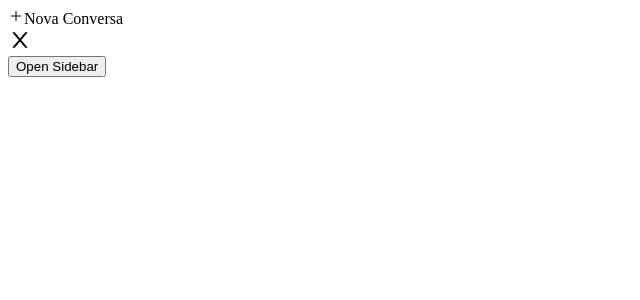
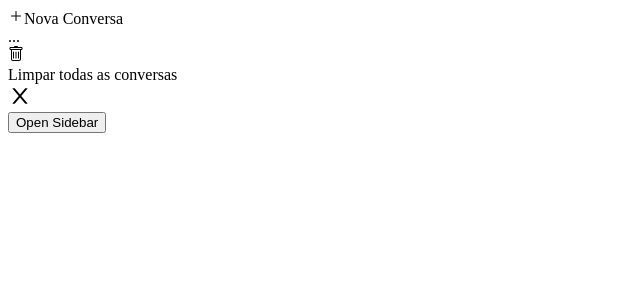
Before and after one commit to valdir-ti/chatgpt-clone, a Next.js app: page / in a window 1280 px wide. Shown: the top 300 px of the page, without its empty margins (0-640 px from the left). Built offline with nearby package versions, Linux system fonts and the light colour scheme.

Commit message:
feat: add sidebar bottom button

```diff
--- a/src/app/page.tsx
+++ b/src/app/page.tsx
@@ -12,12 +12,19 @@ export default function Home() {
     setSidebarOpened(false)
   }
 
+  const handleClearConversations = () => {}
+
+  const handleNewChat = () => {}
+
   return (
     <main className="flex min-h-screen bg-gpt-gray">
       <Sidebar
         open={sidebarOpened}
         onClose={closeSidebar}
+        onClear={handleClearConversations}
+        onNewChat={handleNewChat}
       >
+        <div>...</div>
       </Sidebar>
       <section className='flex flex-col w-full'>
         <button onClick={() => setSidebarOpened(true)}>Open Sidebar</button>
--- a/src/components/Sidebar.tsx
+++ b/src/components/Sidebar.tsx
@@ -2,14 +2,19 @@ import React from "react"
 
 import IconClose from "./icons/IconClose"
 import IconAdd from "./icons/IconAdd"
+import IconTrash from "./icons/IconTrash"
+
+import { SidebarButton } from "./SidebarButton"
 
 type SidebarProps = {
     open: boolean
     onClose: () => void
+    onClear: () => void
+    onNewChat: () => void
     children: React.ReactNode
 }
 
-export const Sidebar = ({ open, onClose, children}: SidebarProps) => {
+export const Sidebar = ({ open, onClose, onClear, onNewChat, children}: SidebarProps) => {
   return (
     <section className={`fixed left-0 top-0 bottom-0 text-white
                         ${open ? "w-screen bg-gray-600/75" : "w-0"}
@@ -18,14 +23,22 @@ export const Sidebar = ({ open, onClose, children}: SidebarProps) => {
         <div className={`transition-all duration-300 flex h-screen ${open ? "ml-0" : "-ml-96"} md:ml-0`}>
             <div className="flex flex-col w-64 p-2 bg-gray-900">
 
-               <div className="flex items-center p-3 rounded-md text-sm cursor-pointer border border-white/20 hover:bg-gray-500/20">
-                    <IconAdd height={16} width={16} className="mr-3"/>
-                    Nova Conversa
-               </div>
+                <div onClick={onNewChat} className="flex items-center p-3 rounded-md text-sm cursor-pointer border border-white/20 hover:bg-gray-500/20">
+                        <IconAdd height={16} width={16} className="mr-3"/>
+                        Nova Conversa
+                </div>
 
-               <div></div>
+                <nav className="flex-1 pt-2 overflow-y-auto">
+                        {children}
+                </nav>
 
-               <div></div>
+                <div className="border-t border-gray-700 pt-2">
+                    <SidebarButton
+                        icon={<IconTrash width={16} height={16} />}
+                        label="Limpar todas as conversas"
+                        onClick={onClear}
+                    />
+                </div>
 
             </div>
             <div className="flex justify-center items-center w-10 h-10 cursor-pointer md:hidden" onClick={onClose}>
--- /dev/null
+++ b/src/components/SidebarButton.tsx
@@ -0,0 +1,16 @@
+import React from "react"
+
+type SidebarButtonProps = {
+    icon: React.ReactNode
+    label: string
+    onClick: () => void
+}
+
+export const SidebarButton = ({icon, label, onClick}: SidebarButtonProps) => {
+  return (
+    <div onClick={onClick} className="flex items-center rounded-md p-3 text-sm cursor-pointer hover:bg-gray-500/20">
+        <div className="mr-3">{icon}</div>
+        <div className="flex-1 truncate">{label}</div>
+    </div>
+  )
+}
--- /dev/null
+++ b/src/components/icons/IconTrash.tsx
@@ -0,0 +1,21 @@
+import * as React from "react";
+
+function IconTrash(props: React.SVGProps<SVGSVGElement>) {
+  return (
+    <svg
+      fill="currentColor"
+      viewBox="0 0 16 16"
+      height="1em"
+      width="1em"
+      {...props}
+    >
+      <path d="M5.5 5.5A.5.5 0 016 6v6a.5.5 0 01-1 0V6a.5.5 0 01.5-.5zm2.5 0a.5.5 0 01.5.5v6a.5.5 0 01-1 0V6a.5.5 0 01.5-.5zm3 .5a.5.5 0 00-1 0v6a.5.5 0 001 0V6z" />
+      <path
+        fillRule="evenodd"
+        d="M14.5 3a1 1 0 01-1 1H13v9a2 2 0 01-2 2H5a2 2 0 01-2-2V4h-.5a1 1 0 01-1-1V2a1 1 0 011-1H6a1 1 0 011-1h2a1 1 0 011 1h3.5a1 1 0 011 1v1zM4.118 4L4 4.059V13a1 1 0 001 1h6a1 1 0 001-1V4.059L11.882 4H4.118zM2.5 3V2h11v1h-11z"
+      />
+    </svg>
+  );
+}
+
+export default IconTrash;
```
